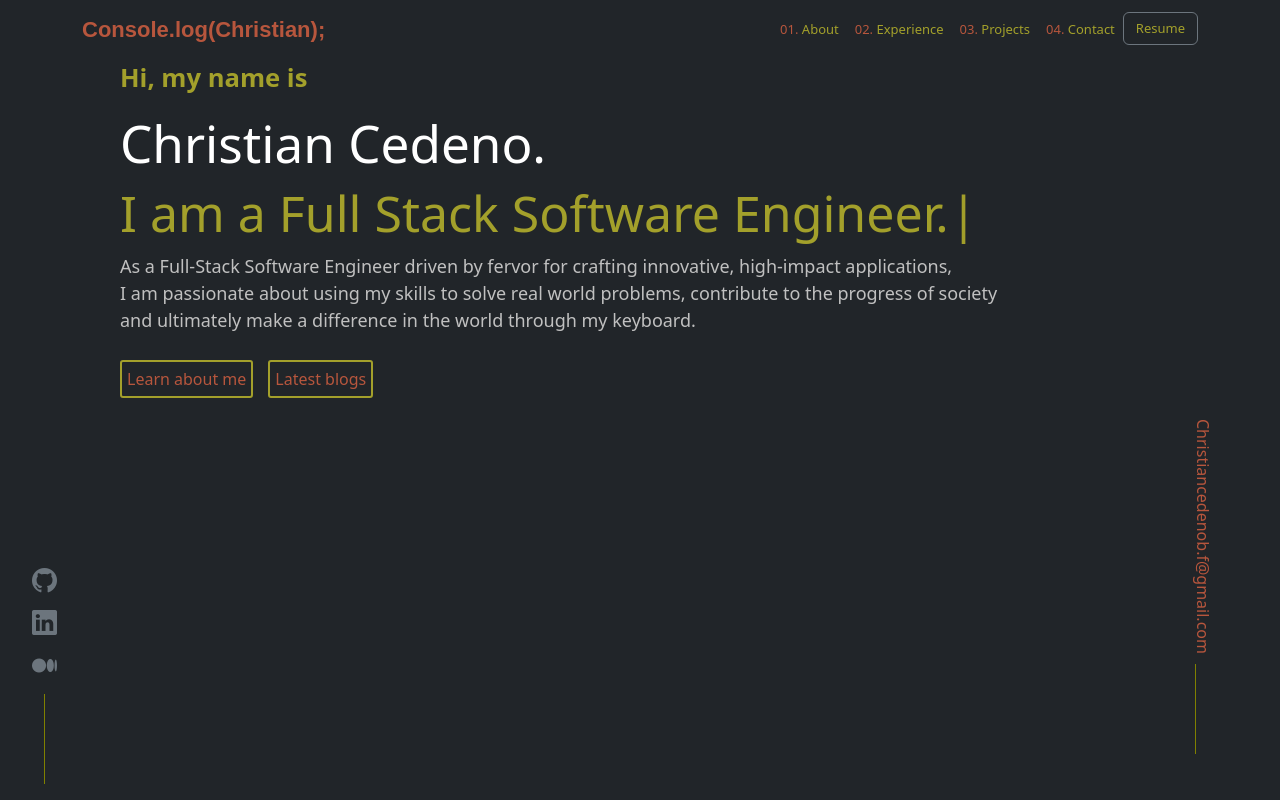
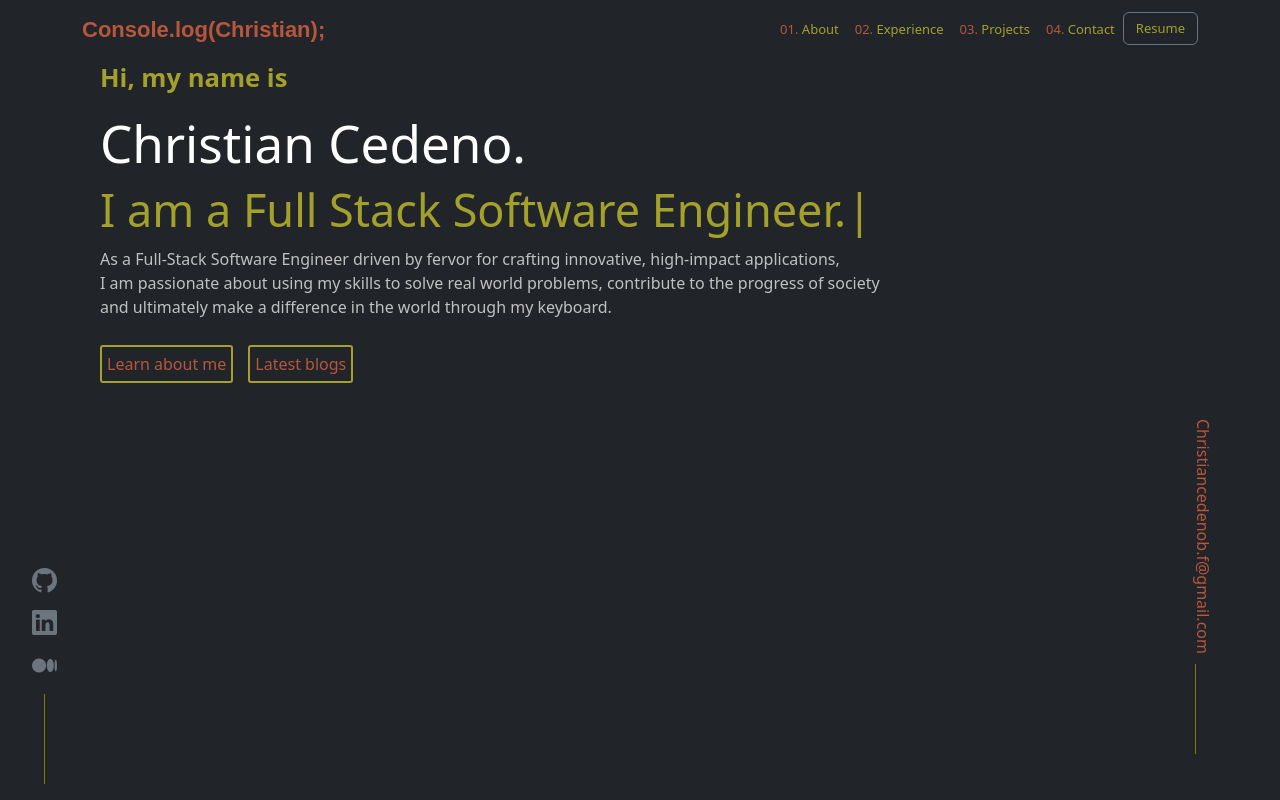
Before and after one commit to cedenoc181/pw2023, a React (Create React App) app: page / in a window 1280 px wide. Shown: the top 800 px of the page. Built offline with nearby package versions, Linux system fonts and the light colour scheme.

Commit message:
home page optimized for ipad air view port

```diff
--- a/src/Component/Home.css
+++ b/src/Component/Home.css
@@ -141,7 +141,7 @@ main button:hover {
   }
 
   .details {
-    font-size: 18px !important;
+    font-size: 20px !important;
   }
 
 main .hi-name {
@@ -159,6 +159,28 @@ main h2 {
 }
 
 
+/* Ipad Air */
+@media only screen and (min-width: 820px){
+
+    main {
+      margin-left: 100px !important;
+      width: 80%;
+    }
+
+    main h1 {
+      font-size: 4vw;
+    }
+
+    main h2 {
+      font-size: 45px;
+    }
+
+    .details {
+      font-size: 16px !important;
+    }
+
+
+}
 
 
 
```
